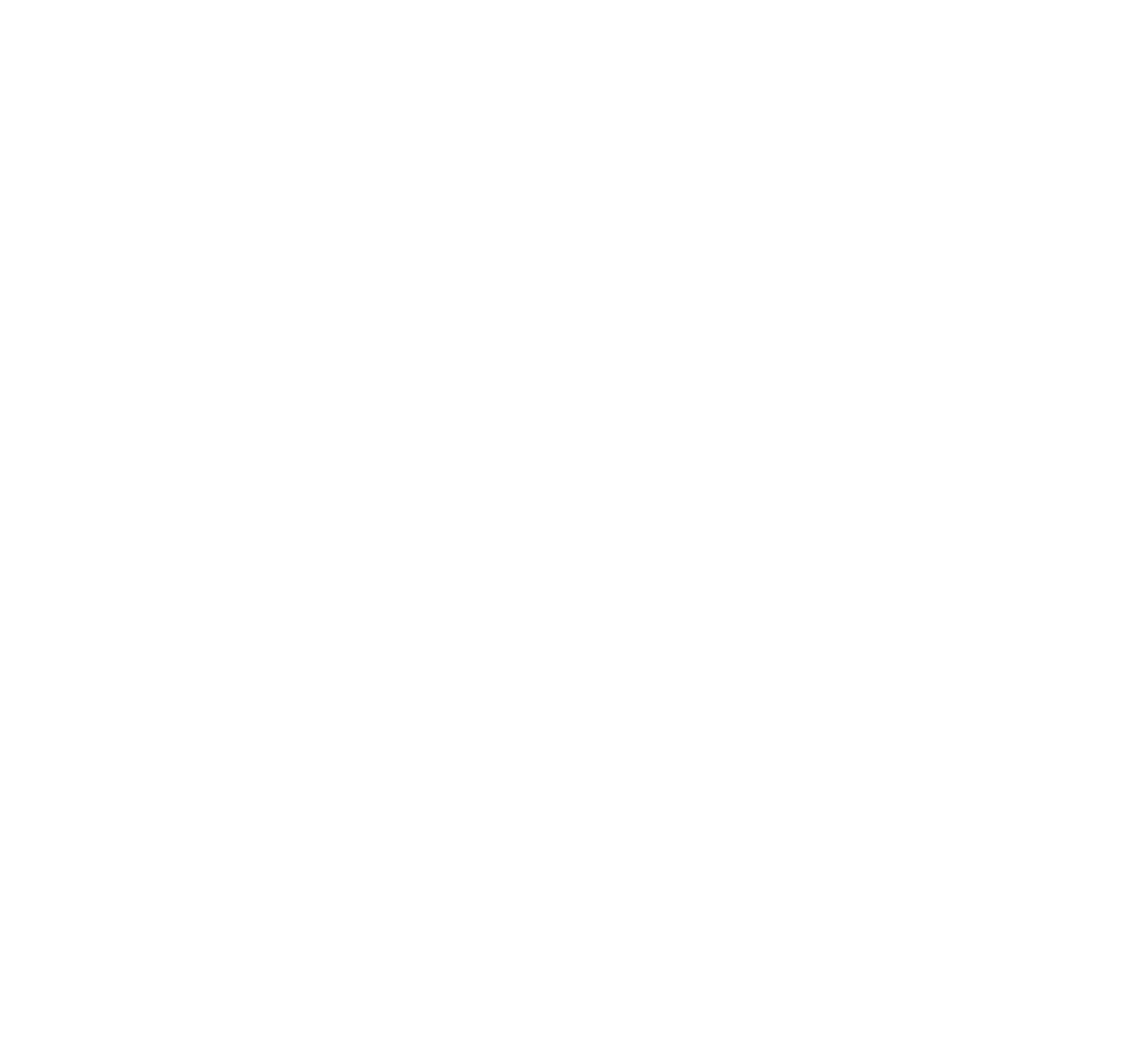
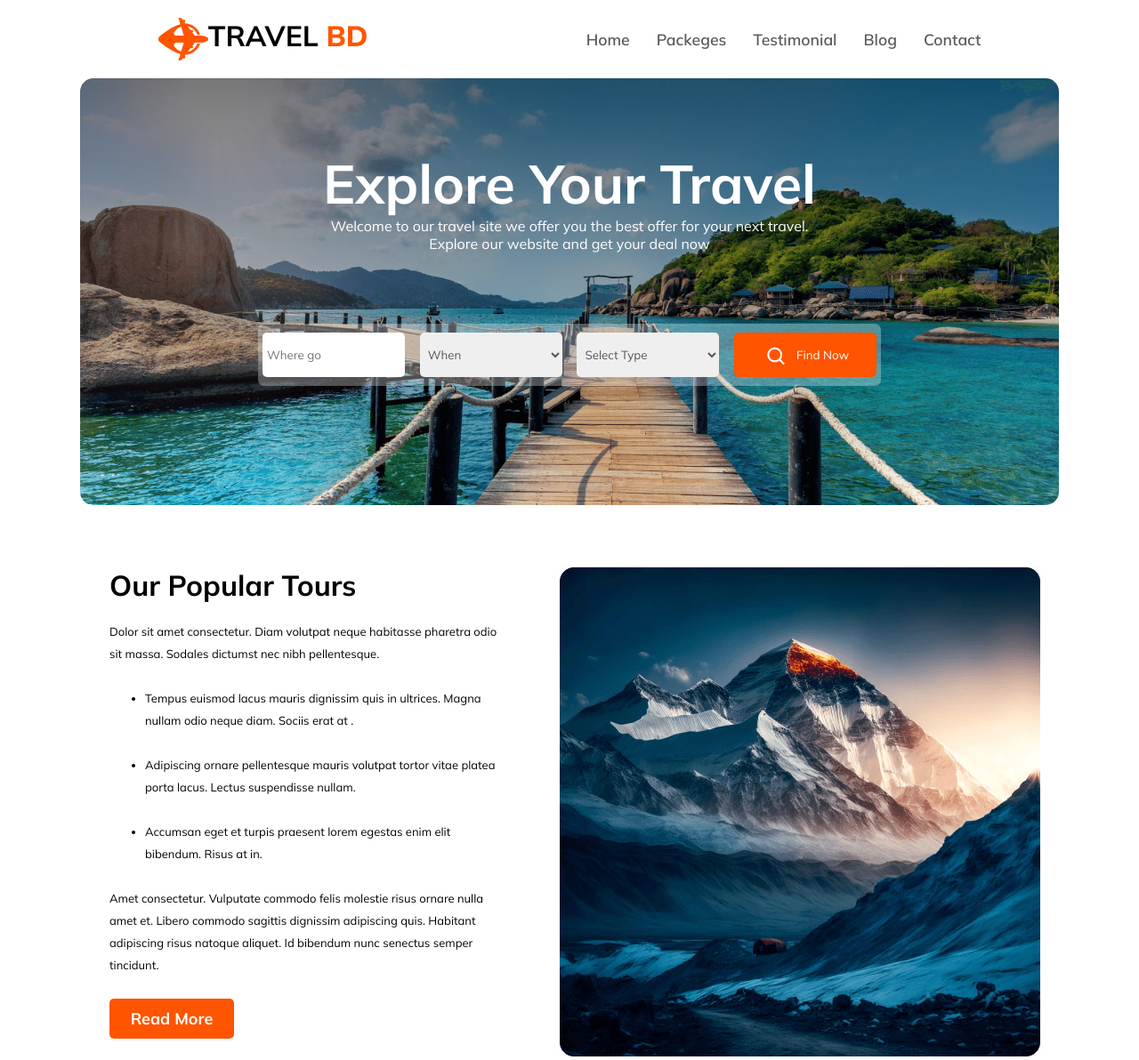
Before and after one commit to mrSHIHAB1/TravelBD, a plain HTML site: page index.htm in a window 1280 px wide. Shown: the whole page at 89% size. Before the commit the page ends 800 px from the top, so only its background shows below. Drawn offline with nearby package versions, Linux system fonts and the light colour scheme.

Commit message:
banner section

```diff
--- a/index.htm
+++ b/index.htm
@@ -3,10 +3,77 @@
 <head>
     <meta charset="UTF-8">
     <meta name="viewport" content="width=device-width, initial-scale=1.0">
+    <link rel="preconnect" href="https://fonts.googleapis.com">
+<link rel="preconnect" href="https://fonts.gstatic.com" crossorigin>
+<link href="https://fonts.googleapis.com/css2?family=Mulish:wght@200;300;400;500;600;700;800;900;1000&display=swap" rel="stylesheet">
+<link href='https://unpkg.com/boxicons@2.1.4/css/boxicons.min.css' rel='stylesheet'>
+
     <link rel="stylesheet" href="style.css">
     <title>Document</title>
 </head>
 <body>
+    <header>
+ <div class="navbar">
 
+    <div class="ndiv1">
+        <div class="ndiv2">
+            <img src="Images/Group 40071 (2).png" alt="">
+<h1>TRAVEL <span>BD</span>
+</h1>
+        </div>
+        <div class="ndiv3">
+            <ul><li>Home</li>
+            <li>Packeges</li>
+            <li>Testimonial</li>
+            <li>Blog</li>
+            <li>Contact</li>
+
+        </ul>
+        </div>
+        <div class="ndiv4"><i class='bx bx-menu'></i></div>
+    </div>
+ </div>
+    </header>
+    <main>
+ <div class="banner">
+    <div class="ba-te">
+        <h1>Explore Your Travel</h1>
+    <p>Welcome to our travel site we offer you the best offer for your next travel. <br> Explore our website and get your deal now</p>
+    </div>
+    <div class="ba-in">
+        <input type="text" placeholder="Where go" class="all">
+
+        <select name="" id="" class="all">
+            <option value="">When</option>
+        </select>
+        <select name="" id="" class="all">
+            <option value="">Select Type</option>
+        </select>
+        <div class="n-btn all"><i class='bx bx-search' style='color:#ffffff'  ></i><button>Find Now</button></div>
+
+        </div>
+
+
+        </div>
+        <section class="sec2">
+            <div class="s2-div1">
+                <h1>Our Popular Tours</h1>
+                <p>Dolor sit amet consectetur. Diam volutpat neque habitasse pharetra odio sit massa. Sodales dictumst nec nibh pellentesque.</p>
+                <ul><li>Tempus euismod lacus mauris dignissim quis in ultrices. Magna nullam odio neque diam. Sociis erat at .</li>
+                <li>Adipiscing ornare pellentesque mauris volutpat tortor vitae platea porta lacus. Lectus suspendisse nullam.</li>
+                <li> Accumsan eget et turpis praesent lorem egestas enim elit bibendum. Risus at in.</li></ul>
+                <p>Amet consectetur. Vulputate commodo felis molestie risus
+                    ornare nulla amet et. Libero commodo sagittis dignissim adipiscing quis. Habitant adipiscing risus natoque aliquet. Id bibendum nunc senectus semper tincidunt. </p>
+                    <button class="btn">Read More</button>
+            </div>
+            <div class="s2-div2">
+                <img src="Images/Rectangle 4.png" alt="">
+    </section>
+
+ </div>
+    </main>
+    <footer>
+
+    </footer>
 </body>
 </html>
--- a/style.css
+++ b/style.css
@@ -0,0 +1,212 @@
+*{
+    font-family: 'Mulish', sans-serif;
+    box-sizing: border-box;
+    /*       border: 2px solid black;      */
+    max-width: 1100px;
+    margin: 0 auto;
+}
+.navbar{
+
+    max-width: 1100px;
+    margin: 20px auto;
+}
+.ndiv1{
+    display: flex;
+    justify-content: space-between;
+    align-items: center;
+}
+.ndiv2{
+    display: flex;
+
+}
+.ndiv3>ul{
+    display: flex;
+    list-style-type: none;
+}
+.ndiv3>ul>li{
+    margin-left: 30px;
+    font-weight: 600;
+    color:  #424247e0;
+    font-size: 1.1rem;
+}
+.ndiv3>ul>li:hover{
+    cursor: pointer;
+    color: #FF5400;}
+
+.div1>h1,span{
+     color: #FF5400;
+     font-size: 2rem;
+     font-weight: 800;
+}
+.banner{
+    background-image: linear-gradient(to bottom,rgba(0, 0, 0, 0.529), rgba(0, 0, 0, 0)),url('Images/banner.png');
+    max-width: 1100px;
+    height: 480px;
+    margin: 20px auto;
+    border-radius: 15px;
+    align-items: center;
+    justify-content: center;
+}
+.ba-te
+{ text-align: center;
+    width: 90%;
+    margin: 0 auto;
+
+}
+.ba-te>h1{
+    padding-top: 80px;
+    font-size: 3.8rem;
+    font-weight: 700;
+    color: white;
+}
+.ba-te>p{
+    font-size: 1rem;
+    color: white;
+}
+.ba-in{
+
+    display: flex;
+    width: 700px;
+    height: 70px;
+  gap: 7px;
+    justify-content: center;
+    margin: 80px auto 20px auto;
+    align-items: center;
+    border-radius: 7px;
+    background: rgba(255, 255, 255, 0.30);
+
+
+}
+.all
+{border-radius: 5px;
+    width: 160px;
+    height: 50px;
+    border: none;
+    color: 1rem;
+    color:  #424247e0;
+    padding: 5px;
+}
+.n-btn{
+
+   background-color: #FF5400;
+   color: white;
+   cursor: pointer;
+}
+.all>i{
+  padding: 10px;
+    font-size: 25px;
+}
+.n-btn>button{
+
+    width: 70%;
+    height: 100%;
+    float: right;
+    background-color: #FF5400;
+    color: white;
+    border: none;
+    cursor: pointer;
+    padding-left: 0;
+}
+.n-btn>i{
+    width: 20%;
+    position: relative;
+
+    left: 20px;
+
+
+}
+.ndiv4{
+    display: none;
+    font-size: 2.3rem;
+}
+.sec2{
+    display: flex;
+    width: 100%;
+    justify-content: space-between;
+    margin-top: 70px;
+}
+.s2-div1{
+    width: 40%;
+
+}
+.s2-div1>h1{
+    margin-bottom: 20px;
+    font-size: 32px;
+
+}
+.s2-div1>p,.s2-div1>ul>li{
+    font-size: 13px;
+    line-height: 25px;
+font-weight: 400;
+margin-bottom: 25px;
+}
+.s2-div2{
+    width: 48%;
+}
+.btn{
+    height: 45px;
+    width: 140px;
+    background-color: #FF5400;
+    color: white;
+    font-size: 18px;
+    font-weight: 700;
+    border: none;
+    border-radius: 5px;
+}
+
+@media screen and (max-width:600px)
+{
+ .ndiv4{
+    display: inline;
+ }
+ .ndiv3{
+    display: none;
+ }
+ .ba-in{
+    flex-direction: column;
+ }
+ .banner{
+    width: 98%;
+    padding: 10px;
+    object-fit: cover;
+    background-position: center;
+ }
+ .ba-te>h1{
+    padding-top: 20px;
+    font-size: 2.8rem;
+
+}
+.ba-te>p{
+    font-size: 0.8rem;
+ }
+ .ba-in{
+    width: 90%;
+    height: 55%;
+  gap: 7px;
+    justify-content: center;
+    margin: 20px auto 10px auto;
+    padding: 10px 0 10px 0;
+}
+.all{
+    width: 80%;
+    height: 20%;
+
+
+}
+.sec2{
+    flex-direction: column;
+}
+.s2-div1{
+    width: 100%;
+    padding: 10px;
+    margin-bottom: 15px;
+}
+.s2-div2{
+    width: 100%;
+    padding: 10px;
+    margin-bottom: 15px;
+}
+.s2-div2>img{
+    width: 100%;
+}
+}
```
Also changed, not shown: Images/banner.png (renamed from Images/Group 13 (1) (1).png).
